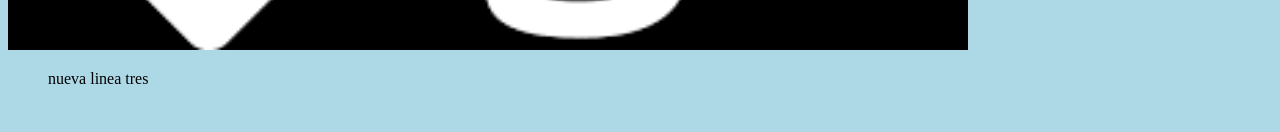
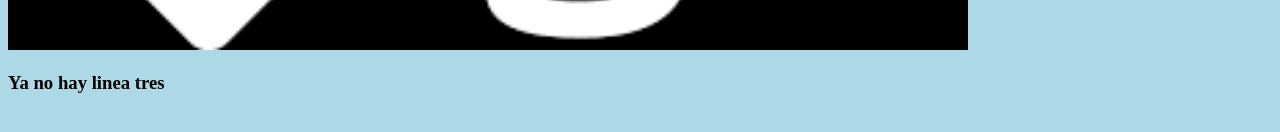
Before and after one commit to AdrizProg/FirstRepo, a plain HTML site: page index.html in a window 1280 px wide. Shown: the part 614-746 px from the top of the page. Drawn offline with Linux system fonts and the light colour scheme.

Commit message:
delete line tres

```diff
--- a/index.html
+++ b/index.html
@@ -12,8 +12,6 @@
      <p>Nueva línea para trabajar con branches!</p>
      <h1> lolololololo </h1>
      <div><img src="git-icon.jpeg" style="width:100%;max-width:960px"></div>
-     <dir>
-        <p> nueva linea tres </p>
-     </dir>
+<h3> Ya no hay linea tres </h3>
 </body>
 </html>
```
